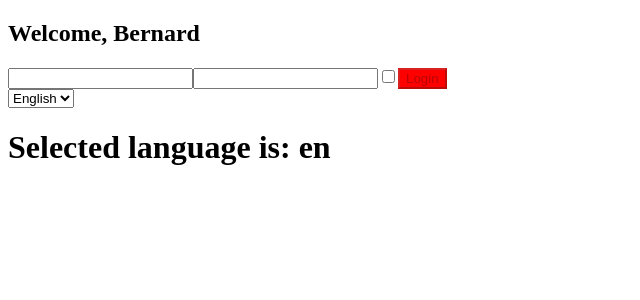
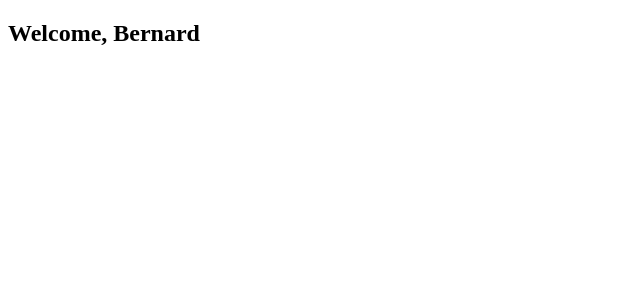
Before and after one commit to hawkydawky/react-exercises, a JavaScript app: page / in a window 1280 px wide. Shown: the top 300 px of the page, without its empty margins (0-640 px from the left). Built offline with nearby package versions, Linux system fonts and the light colour scheme.

Commit message:
react-router-01

```diff
--- a/package.json
+++ b/package.json
@@ -8,6 +8,7 @@
     "@testing-library/user-event": "^13.5.0",
     "react": "^18.2.0",
     "react-dom": "^18.2.0",
+    "react-router-dom": "^6.10.0",
     "react-scripts": "5.0.1",
     "web-vitals": "^2.1.4"
   },
--- a/src/App.js
+++ b/src/App.js
@@ -1,29 +1,12 @@
-import React from "react";
-import { Welcome } from "./Welcome";
-import { Login } from "./Login";
-import { LanguageContext } from "./LanguageContext";
-import { DisplayLanguage } from "./DisplayLanguage";
+import { Routes, Route } from 'react-router-dom';
+import { Welcome } from './Welcome';
 
-export class App extends React.Component {
-  state = {
-    language: 'en',
-  };
-
-  handleLanguageChange = (event) => {
-    this.setState({
-      language: event.target.value,
-    });
-  };
-
-  render() {
-    return (
-      <div>
-        <Welcome name="Bernard" />
-        <Login />
-        <LanguageContext.Provider value={this.state.language}>
-          <DisplayLanguage handleLanguageChange={this.handleLanguageChange} />
-        </LanguageContext.Provider>
-      </div>
-    );
-  }
+export function App() {
+  return (
+    <div>
+      <Routes>
+        <Route path='/' element={<Welcome name="Bernard" />} />
+      </Routes>
+    </div>
+  );
 }
--- a/src/DisplayLanguage.js
+++ /dev/null
@@ -1,20 +0,0 @@
-import React from "react";
-import { LanguageContext } from "./LanguageContext";
-
-export class DisplayLanguage extends React.Component {
-  render() {
-    return (
-      <LanguageContext.Consumer>
-        {language => (<div>
-          <select value={language} onChange={this.props.handleLanguageChange}>
-            <option value="en">English</option>
-            <option value="fr">French</option>
-            <option value="it">Italian</option>
-          </select>
-          <h1>Selected language is: {language}</h1>
-          </div>
-        )}
-      </LanguageContext.Consumer>
-    );
-  }
-}
--- a/src/LanguageContext.js
+++ /dev/null
@@ -1,3 +0,0 @@
-import { createContext } from "react";
-
-export const LanguageContext = createContext("en");
--- a/src/Login.js
+++ /dev/null
@@ -1,36 +0,0 @@
-//Create a Login component containing three inputs: a username input, a password input and a remember checkbox.
-//All three inputs should be controlled components.
-
-import React from "react"
-
-export class Login extends React.Component {
-    state ={
-        userName:"",
-        password: "",
-        isChecked: false,
-    }
-
-    changeComponents = (event) => {
-        this.setState({
-            [event.target.name]: event.target.name === "isChecked" ? event.target.checked : event.target.value,
-        })
-    }
-
-    onLogin = () => {
-        console.log(this.state)
-    }
-
-    render() {
-        const ButtonStyle = {
-            backgroundColor: this.state.password.length <8 ? "red" : "green",
-        }
-        return (
-            <div>
-                <input type="text" value={this.state.userName} name="userName" onChange={this.changeComponents}/>
-                <input type="password" value={this.state.password} name="password" onChange={this.changeComponents}/>
-                <input type="checkbox" name="isChecked" id="" checked={this.state.isChecked} onChange={this.changeComponents}/>
-                <button disabled={!(this.state.userName && this.state.password)} onClick={this.onLogin} style={ButtonStyle}>Login</button>
-            </div>
-        )
-    }
-}
--- /dev/null
+++ b/src/Root.js
@@ -0,0 +1,10 @@
+import { BrowserRouter } from "react-router-dom";
+import { App } from "./App";
+
+export function Root() {
+    return (
+        <BrowserRouter>
+            <App />
+        </BrowserRouter>
+    )
+}
--- a/src/Welcome.js
+++ b/src/Welcome.js
@@ -1,4 +1,3 @@
-import React from "react"
 
 export function Welcome(props) {
     return (
--- a/src/index.js
+++ b/src/index.js
@@ -1,5 +1,5 @@
 import ReactDOM from "react-dom"
-import { App } from "./App";
+import { Root } from "./Root";
 
 const root = document.querySelector("#root");
-ReactDOM.render(<App />, root)
+ReactDOM.render(<Root />, root)
```
Also changed, not shown: src/Age.js (deleted, +0 -11 lines), src/Container.js (deleted, +0 -16 lines), 1 other file (tests, documents, lock files or other folders).
